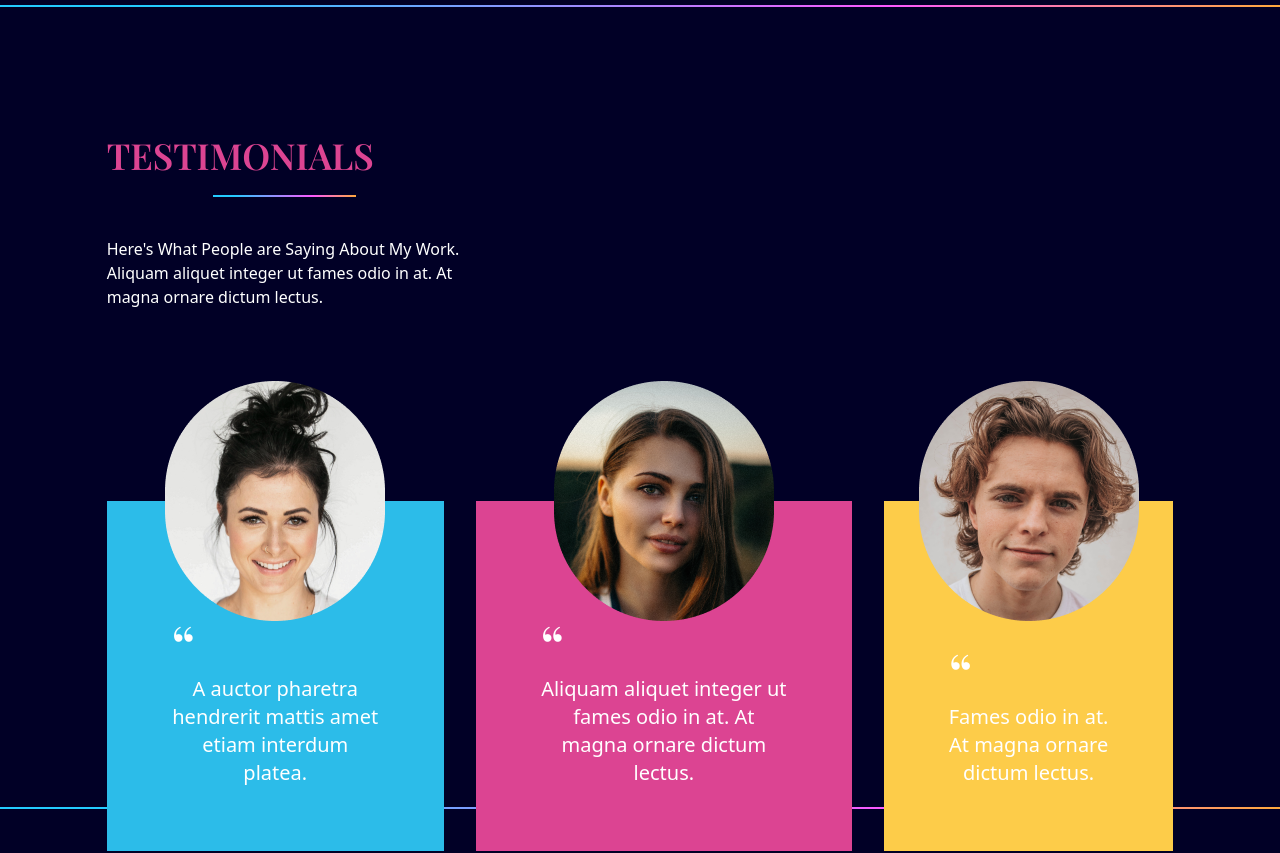
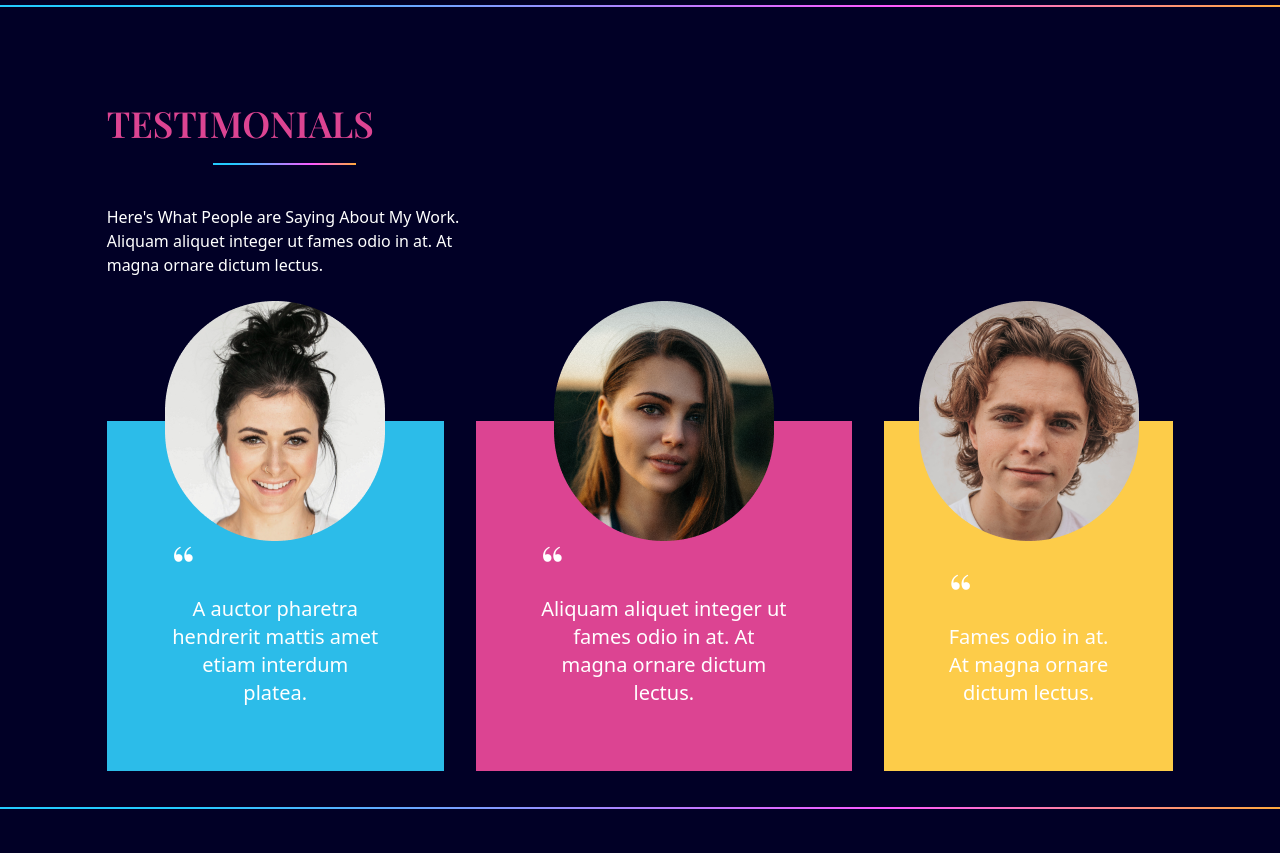
Before and after one commit to DylnMtthws/react-portfolio-app, a React (Create React App) app in the folder react-portfolio/: page / in a window 1280 px wide. Shown: the part 3240-4093 px from the top of the page. Built offline with nearby package versions, Linux system fonts and the light colour scheme.

Commit message:
fixed linear gradient

```diff
--- a/react-portfolio/src/scenes/Testimonials.jsx
+++ b/react-portfolio/src/scenes/Testimonials.jsx
@@ -3,7 +3,7 @@ import { motion } from "framer-motion";
 
 const Testimonials = () => {
   return (
-    <section id="testimonials" className="pt-32 pb-16">
+    <section id="testimonials" className="pt-12 pb-16">
       {/* HEADING */}
       <motion.div
         className="md:w-1/3 text-center md:text-left"
@@ -16,7 +16,7 @@ const Testimonials = () => {
           visible: { opacity: 1, x: 0 },
         }}
       >
-        <p className="font-playfair font-semibold text-4xl mb-5 text-red">
+        <p className="font-playfair font-semibold text-4xl mb-5 text-red pt-12">
           TESTIMONIALS
         </p>
         <LineGradient width="mx-auto w-2/5" />
@@ -29,7 +29,7 @@ const Testimonials = () => {
       {/* TESTIMONIALS */}
       <div className="md:flex md:justify-between gap-8">
         <motion.div
-          className="mx-auto relative bg-blue max-w-[400px] h-[350px] flex flex-col justify-end p-16 mt-48
+          className="mx-auto relative bg-blue max-w-[400px] h-[350px] flex flex-col justify-end p-16 mt-36
               before:absolute before:top-[-120px] before:-ml-[110px] before:left-1/2 before:content-person1"
           initial="hidden"
           whileInView="visible"
@@ -47,7 +47,7 @@ const Testimonials = () => {
         </motion.div>
 
         <motion.div
-          className="mx-auto relative bg-red max-w-[400px] h-[350px] flex flex-col justify-end p-16 mt-48
+          className="mx-auto relative bg-red max-w-[400px] h-[350px] flex flex-col justify-end p-16 mt-36
               before:absolute before:top-[-120px] before:-ml-[110px] before:left-1/2 before:content-person2"
           initial="hidden"
           whileInView="visible"
@@ -66,7 +66,7 @@ const Testimonials = () => {
         </motion.div>
 
         <motion.div
-          className="mx-auto relative bg-yellow max-w-[400px] h-[350px] flex flex-col justify-end p-16 mt-48
+          className="mx-auto relative bg-yellow max-w-[400px] h-[350px] flex flex-col justify-end p-16 mt-36
               before:absolute before:top-[-120px] before:-ml-[110px] before:left-1/2 before:content-person3"
           initial="hidden"
           whileInView="visible"
```
